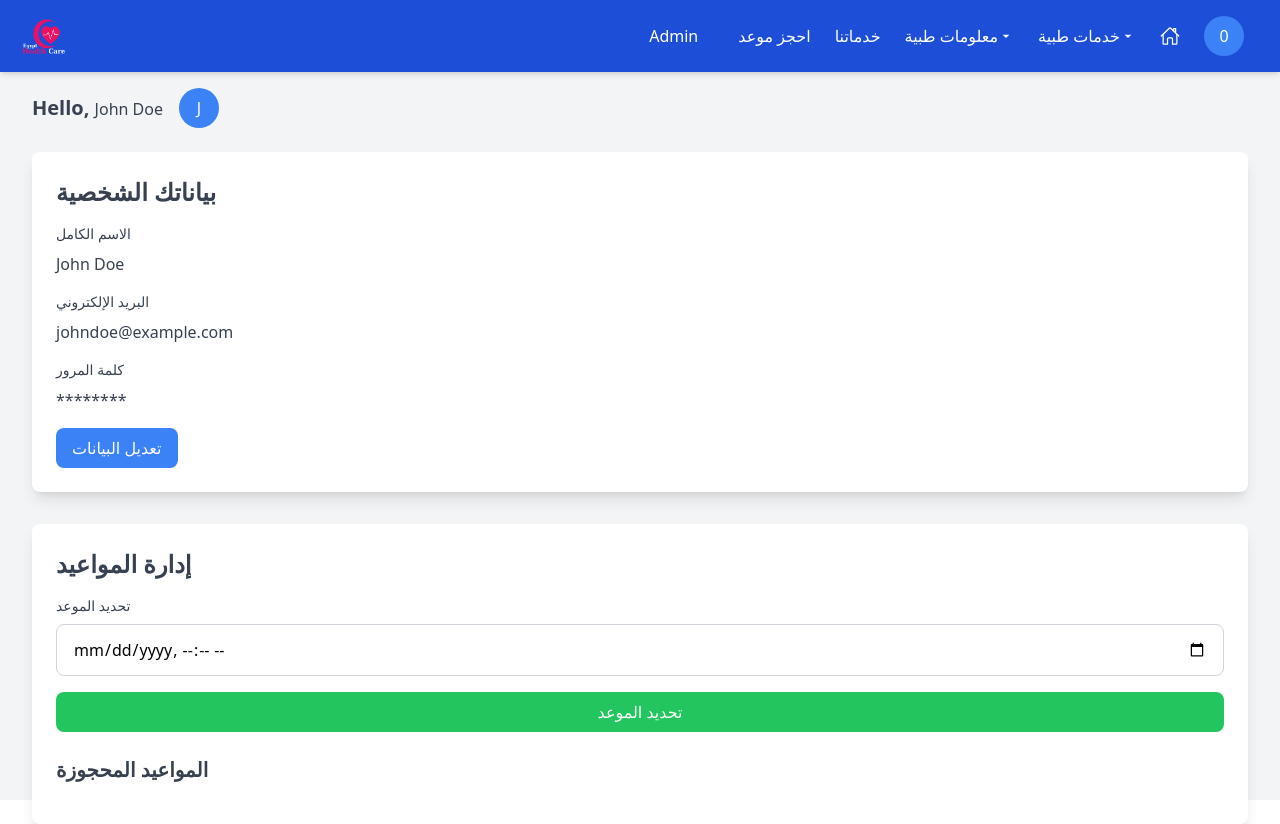
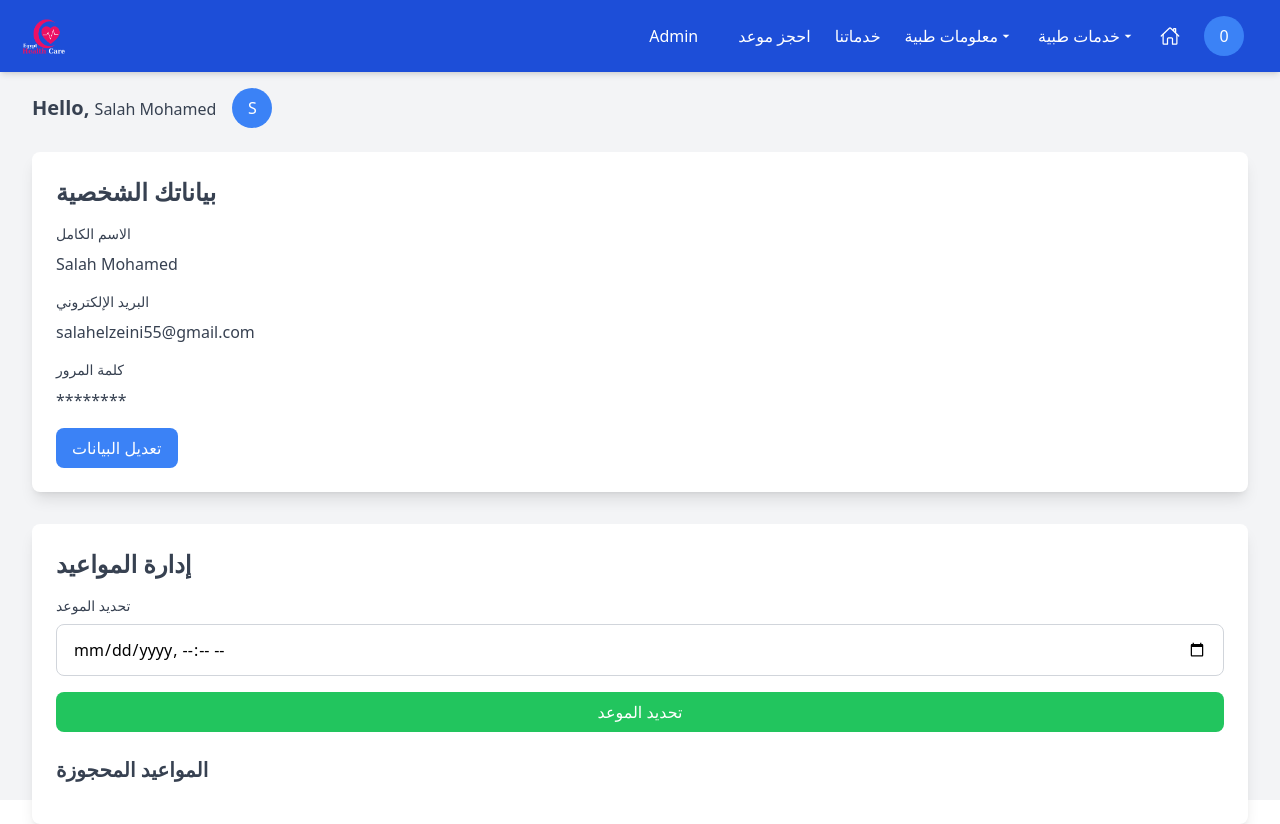
Before and after one commit to salahs20/Egypt-Health-Care, a React (Vite) app: page /userDashboard in a window 1280 px wide. Built offline with nearby package versions, Linux system fonts and the light colour scheme.

Commit message:
edit user ashboard1

```diff
--- a/src/Component/Pages/Admin/UserTable.jsx
+++ b/src/Component/Pages/Admin/UserTable.jsx
@@ -6,7 +6,7 @@ const UserTable = () => {
   const [errorMessage, setErrorMessage] = useState("");
 
   const initialUsers = [
-    { id: 1, name: "صلاح", email: "salahelzeini55.com", phone: "01126250856", isAdmin: true },
+    { id: 1, name: "صلاح", email: "salahelzeini55@gmail.com", phone: "01126250856", isAdmin: true },
     { id: 2, name: "سارة", email: "sara@example.com", phone: "987654321", isAdmin: false },
     { id: 3, name: "محمود", email: "mahmoud@example.com", phone: "555555555", isAdmin: false },
   ];
--- a/src/Component/Pages/User/UserDashboard.jsx
+++ b/src/Component/Pages/User/UserDashboard.jsx
@@ -1,8 +1,8 @@
 import React, { useState } from "react";
 
 const UserDashboard = () => {
-  const [name, setName] = useState("John Doe");
-  const [email, setEmail] = useState("johndoe@example.com");
+  const [name, setName] = useState("Salah Mohamed");
+  const [email, setEmail] = useState("salahelzeini55@gmail.com");
   const [password, setPassword] = useState("");
   const [newAppointment, setNewAppointment] = useState("");
   const [error, setError] = useState("");
```
